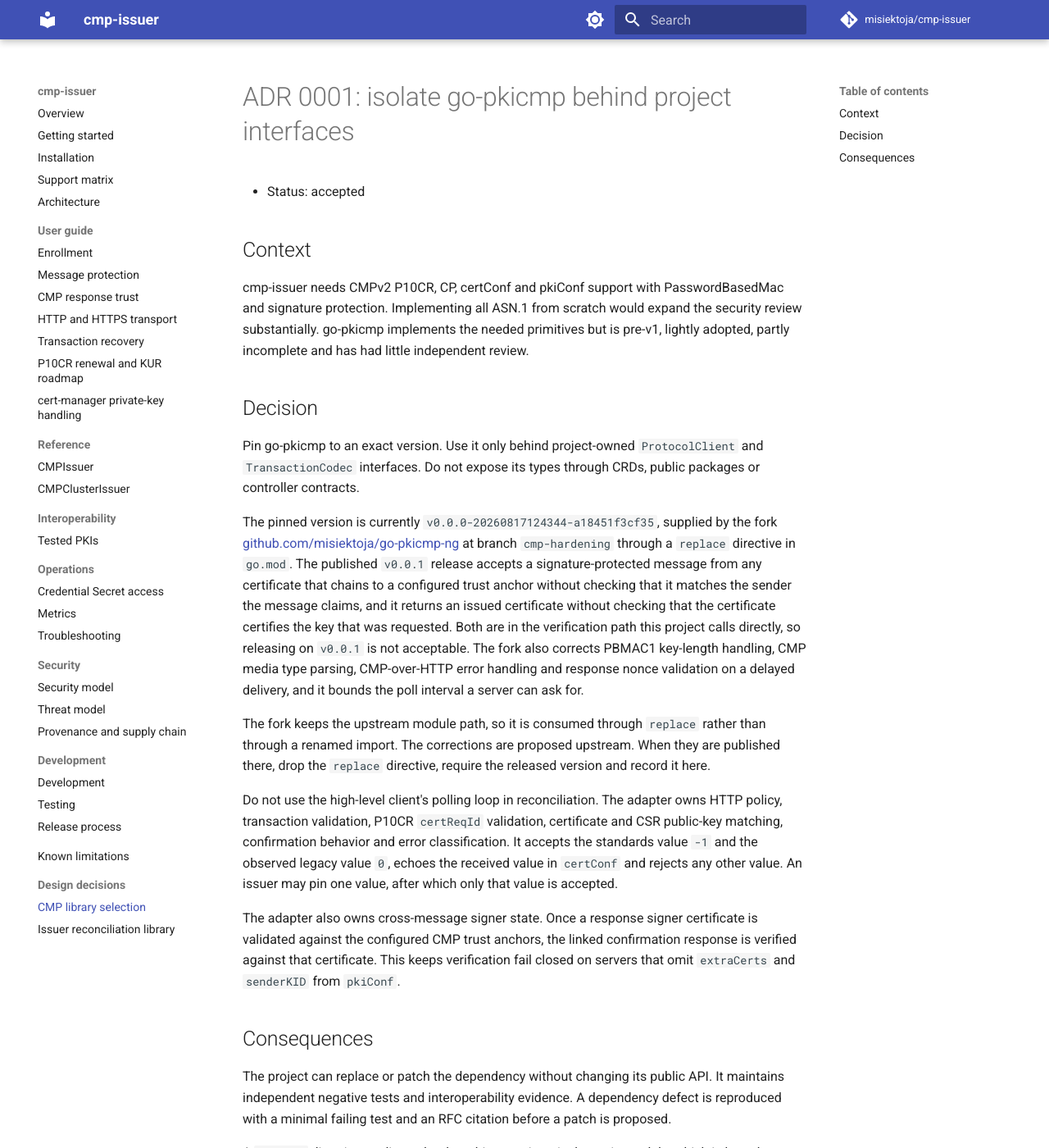
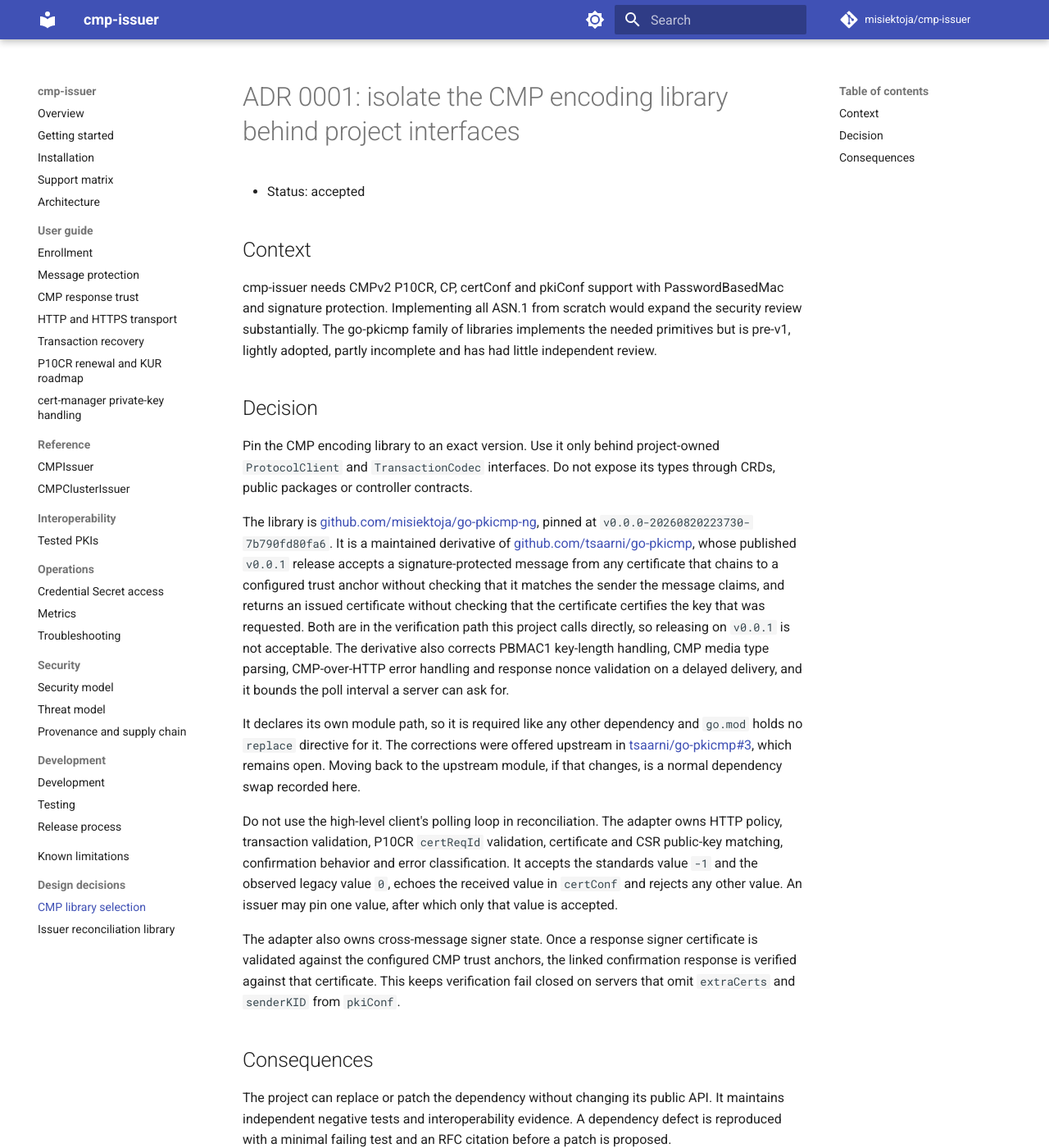
Before and after one commit to misiektoja/cmp-issuer, an MkDocs documentation site: the page built from docs/adr/0001-cmp-library.md, in a window 1280 px wide and 1400 px high. Shown: the whole window at 82% size. Built offline with MkDocs 1.6.1 and Material for MkDocs 9.7.7, drawn with Linux system fonts in a browser that asks for light colours; comment, search, counter and statistics services are not loaded; some of the changed text lies outside the part shown.

Commit message:
docs(adr): record the library as an ordinary pinned dependency

```diff
--- a/docs/adr/0001-cmp-library.md
+++ b/docs/adr/0001-cmp-library.md
@@ -1,18 +1,18 @@
-# ADR 0001: isolate go-pkicmp behind project interfaces
+# ADR 0001: isolate the CMP encoding library behind project interfaces
 
 * Status: accepted
 
 ## Context
 
-cmp-issuer needs CMPv2 P10CR, CP, certConf and pkiConf support with PasswordBasedMac and signature protection. Implementing all ASN.1 from scratch would expand the security review substantially. go-pkicmp implements the needed primitives but is pre-v1, lightly adopted, partly incomplete and has had little independent review.
+cmp-issuer needs CMPv2 P10CR, CP, certConf and pkiConf support with PasswordBasedMac and signature protection. Implementing all ASN.1 from scratch would expand the security review substantially. The go-pkicmp family of libraries implements the needed primitives but is pre-v1, lightly adopted, partly incomplete and has had little independent review.
 
 ## Decision
 
-Pin go-pkicmp to an exact version. Use it only behind project-owned `ProtocolClient` and `TransactionCodec` interfaces. Do not expose its types through CRDs, public packages or controller contracts.
+Pin the CMP encoding library to an exact version. Use it only behind project-owned `ProtocolClient` and `TransactionCodec` interfaces. Do not expose its types through CRDs, public packages or controller contracts.
 
-The pinned version is currently `v0.0.0-20260817124344-a18451f3cf35`, supplied by the fork [github.com/misiektoja/go-pkicmp-ng](https://github.com/misiektoja/go-pkicmp-ng) at branch `cmp-hardening` through a `replace` directive in `go.mod`. The published `v0.0.1` release accepts a signature-protected message from any certificate that chains to a configured trust anchor without checking that it matches the sender the message claims, and it returns an issued certificate without checking that the certificate certifies the key that was requested. Both are in the verification path this project calls directly, so releasing on `v0.0.1` is not acceptable. The fork also corrects PBMAC1 key-length handling, CMP media type parsing, CMP-over-HTTP error handling and response nonce validation on a delayed delivery, and it bounds the poll interval a server can ask for.
+The library is [github.com/misiektoja/go-pkicmp-ng](https://github.com/misiektoja/go-pkicmp-ng), pinned at `v0.0.0-20260820223730-7b790fd80fa6`. It is a maintained derivative of [github.com/tsaarni/go-pkicmp](https://github.com/tsaarni/go-pkicmp), whose published `v0.0.1` release accepts a signature-protected message from any certificate that chains to a configured trust anchor without checking that it matches the sender the message claims, and returns an issued certificate without checking that the certificate certifies the key that was requested. Both are in the verification path this project calls directly, so releasing on `v0.0.1` is not acceptable. The derivative also corrects PBMAC1 key-length handling, CMP media type parsing, CMP-over-HTTP error handling and response nonce validation on a delayed delivery, and it bounds the poll interval a server can ask for.
 
-The fork keeps the upstream module path, so it is consumed through `replace` rather than through a renamed import. The corrections are proposed upstream. When they are published there, drop the `replace` directive, require the released version and record it here.
+It declares its own module path, so it is required like any other dependency and `go.mod` holds no `replace` directive for it. The corrections were offered upstream in [tsaarni/go-pkicmp#3](https://github.com/tsaarni/go-pkicmp/pull/3), which remains open. Moving back to the upstream module, if that changes, is a normal dependency swap recorded here.
 
 Do not use the high-level client's polling loop in reconciliation. The adapter owns HTTP policy, transaction validation, P10CR `certReqId` validation, certificate and CSR public-key matching, confirmation behavior and error classification. It accepts the standards value `-1` and the observed legacy value `0`, echoes the received value in `certConf` and rejects any other value. An issuer may pin one value, after which only that value is accepted.
 
@@ -22,4 +22,4 @@ The adapter also owns cross-message signer state. Once a response signer certifi
 
 The project can replace or patch the dependency without changing its public API. It maintains independent negative tests and interoperability evidence. A dependency defect is reproduced with a minimal failing test and an RFC citation before a patch is proposed.
 
-A `replace` directive applies only when this repository is the main module, which is how the manager image, the installer and the Helm chart are all built. It is ignored when another module imports cmp-issuer as a library and by `go install` at a version, so neither of those routes carries the corrected library. Build from a checkout of this repository until the directive is gone. Dependabot does not propose updates for a replaced module either, so the pinned version is advanced by hand.
+Because the dependency is an ordinary requirement rather than a `replace`, every consumption route resolves the same corrected library: the manager image, the installer, the Helm chart, `go install` at a version and any module that imports cmp-issuer as a library. Dependabot tracks it like any other module.
```
